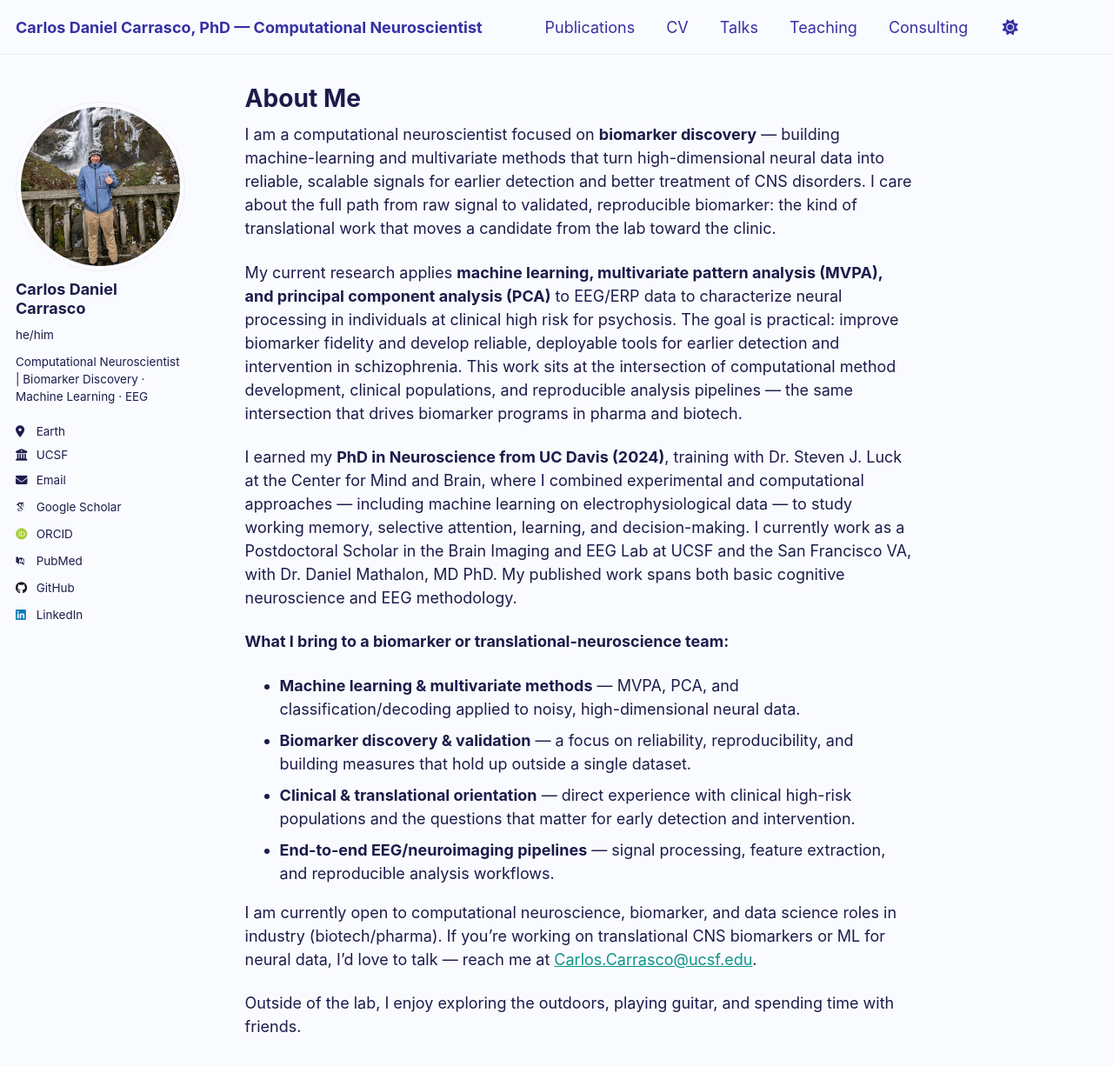
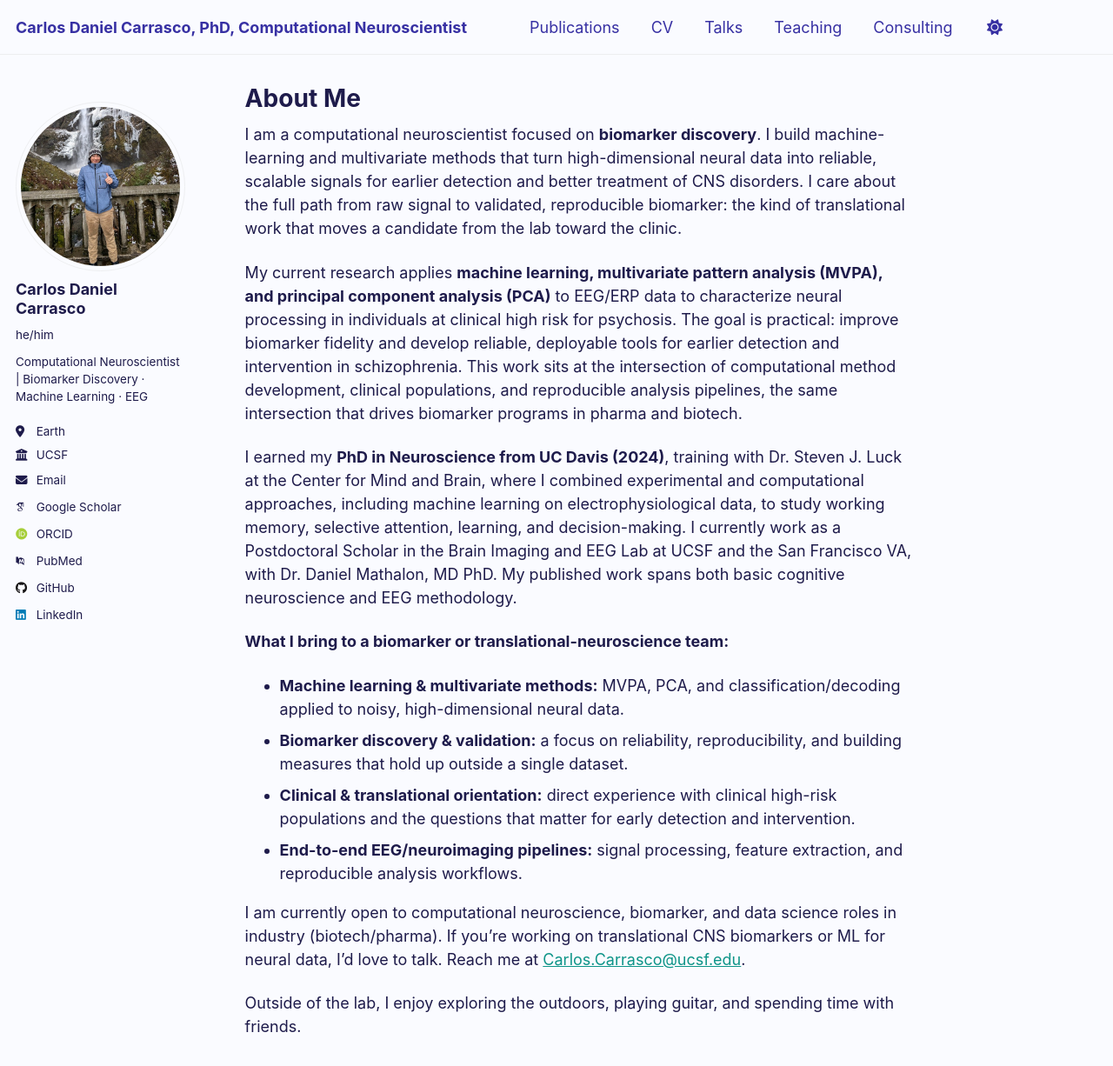
Before and after one commit to mojorisin24/mojorisin24.github.io, a Jekyll site: the page built from _pages/about.md, in a window 1280 px wide and 1400 px high. Shown: the top 1226 px of the window at 87% size. Built offline with Jekyll 4.4.1, drawn with Linux system fonts in a browser that asks for light colours; some web fonts are replaced.

Commit message:
fixed website
fixed emdahse s

```diff
--- a/_config.yml
+++ b/_config.yml
@@ -9,10 +9,10 @@
 # Basic Site Settings
 locale                   : "en-US"
 site_theme               : "default"
-title                    : "Carlos Daniel Carrasco, PhD — Computational Neuroscientist"
+title                    : "Carlos Daniel Carrasco, PhD, Computational Neuroscientist"
 title_separator          : "-"
 name                     : &name "Carlos Daniel Carrasco"
-description              : &description "Computational neuroscientist specializing in biomarker discovery — machine learning, MVPA, and PCA applied to EEG/neural data for scalable, translational CNS biomarkers."
+description              : &description "Computational neuroscientist specializing in biomarker discovery, using machine learning, MVPA, and PCA on EEG/neural data to build scalable, translational CNS biomarkers."
 url                      : https://mojorisin24.github.io # the base hostname & protocol for your site e.g. "https://[your GitHub username].github.io" or if you already have some other page hosted on Github then use "https://[your GitHub username].github.io/[Your Repo Name]"
 baseurl                  : "" # the subpath of your site, e.g. "/blog"
 repository               : "academicpages/academicpages.github.io"
--- a/_pages/about.md
+++ b/_pages/about.md
@@ -7,19 +7,19 @@ redirect_from:
   - /about.html
 ---
 
-I am a computational neuroscientist focused on **biomarker discovery** — building machine-learning and multivariate methods that turn high-dimensional neural data into reliable, scalable signals for earlier detection and better treatment of CNS disorders. I care about the full path from raw signal to validated, reproducible biomarker: the kind of translational work that moves a candidate from the lab toward the clinic.
+I am a computational neuroscientist focused on **biomarker discovery**. I build machine-learning and multivariate methods that turn high-dimensional neural data into reliable, scalable signals for earlier detection and better treatment of CNS disorders. I care about the full path from raw signal to validated, reproducible biomarker: the kind of translational work that moves a candidate from the lab toward the clinic.
 
-My current research applies **machine learning, multivariate pattern analysis (MVPA), and principal component analysis (PCA)** to EEG/ERP data to characterize neural processing in individuals at clinical high risk for psychosis. The goal is practical: improve biomarker fidelity and develop reliable, deployable tools for earlier detection and intervention in schizophrenia. This work sits at the intersection of computational method development, clinical populations, and reproducible analysis pipelines — the same intersection that drives biomarker programs in pharma and biotech.
+My current research applies **machine learning, multivariate pattern analysis (MVPA), and principal component analysis (PCA)** to EEG/ERP data to characterize neural processing in individuals at clinical high risk for psychosis. The goal is practical: improve biomarker fidelity and develop reliable, deployable tools for earlier detection and intervention in schizophrenia. This work sits at the intersection of computational method development, clinical populations, and reproducible analysis pipelines, the same intersection that drives biomarker programs in pharma and biotech.
 
-I earned my **PhD in Neuroscience from UC Davis (2024)**, training with Dr. Steven J. Luck at the Center for Mind and Brain, where I combined experimental and computational approaches — including machine learning on electrophysiological data — to study working memory, selective attention, learning, and decision-making. I currently work as a Postdoctoral Scholar in the Brain Imaging and EEG Lab at UCSF and the San Francisco VA, with Dr. Daniel Mathalon, MD PhD. My published work spans both basic cognitive neuroscience and EEG methodology.
+I earned my **PhD in Neuroscience from UC Davis (2024)**, training with Dr. Steven J. Luck at the Center for Mind and Brain, where I combined experimental and computational approaches, including machine learning on electrophysiological data, to study working memory, selective attention, learning, and decision-making. I currently work as a Postdoctoral Scholar in the Brain Imaging and EEG Lab at UCSF and the San Francisco VA, with Dr. Daniel Mathalon, MD PhD. My published work spans both basic cognitive neuroscience and EEG methodology.
 
 **What I bring to a biomarker or translational-neuroscience team:**
 
-- **Machine learning & multivariate methods** — MVPA, PCA, and classification/decoding applied to noisy, high-dimensional neural data.
-- **Biomarker discovery & validation** — a focus on reliability, reproducibility, and building measures that hold up outside a single dataset.
-- **Clinical & translational orientation** — direct experience with clinical high-risk populations and the questions that matter for early detection and intervention.
-- **End-to-end EEG/neuroimaging pipelines** — signal processing, feature extraction, and reproducible analysis workflows.
+- **Machine learning & multivariate methods:** MVPA, PCA, and classification/decoding applied to noisy, high-dimensional neural data.
+- **Biomarker discovery & validation:** a focus on reliability, reproducibility, and building measures that hold up outside a single dataset.
+- **Clinical & translational orientation:** direct experience with clinical high-risk populations and the questions that matter for early detection and intervention.
+- **End-to-end EEG/neuroimaging pipelines:** signal processing, feature extraction, and reproducible analysis workflows.
 
-I am currently open to computational neuroscience, biomarker, and data science roles in industry (biotech/pharma). If you're working on translational CNS biomarkers or ML for neural data, I'd love to talk — reach me at [Carlos.Carrasco@ucsf.edu](mailto:Carlos.Carrasco@ucsf.edu).
+I am currently open to computational neuroscience, biomarker, and data science roles in industry (biotech/pharma). If you're working on translational CNS biomarkers or ML for neural data, I'd love to talk. Reach me at [Carlos.Carrasco@ucsf.edu](mailto:Carlos.Carrasco@ucsf.edu).
 
 Outside of the lab, I enjoy exploring the outdoors, playing guitar, and spending time with friends.
```
Also changed, not shown: _pages/cv.md (+2 -2 lines).
